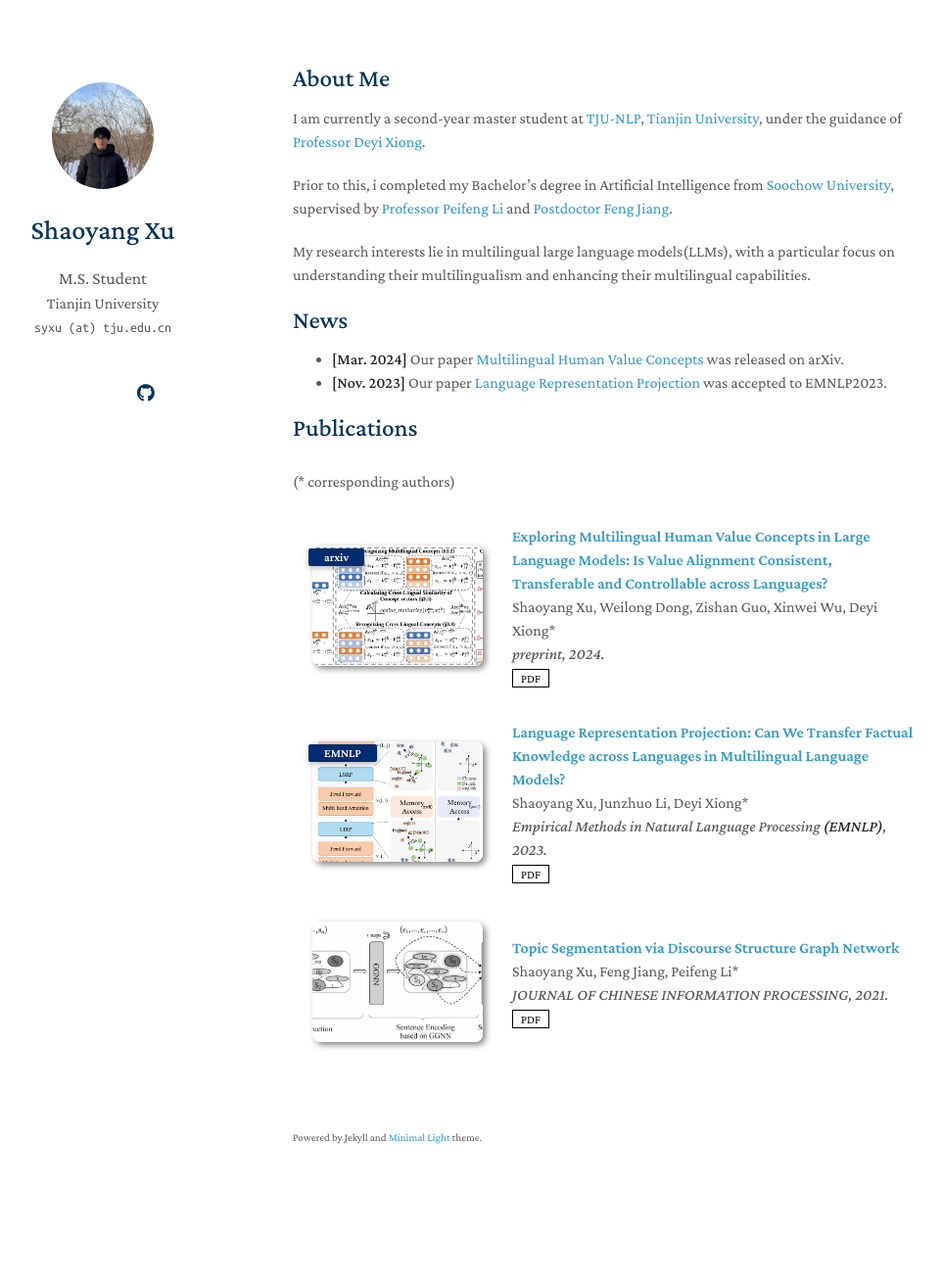
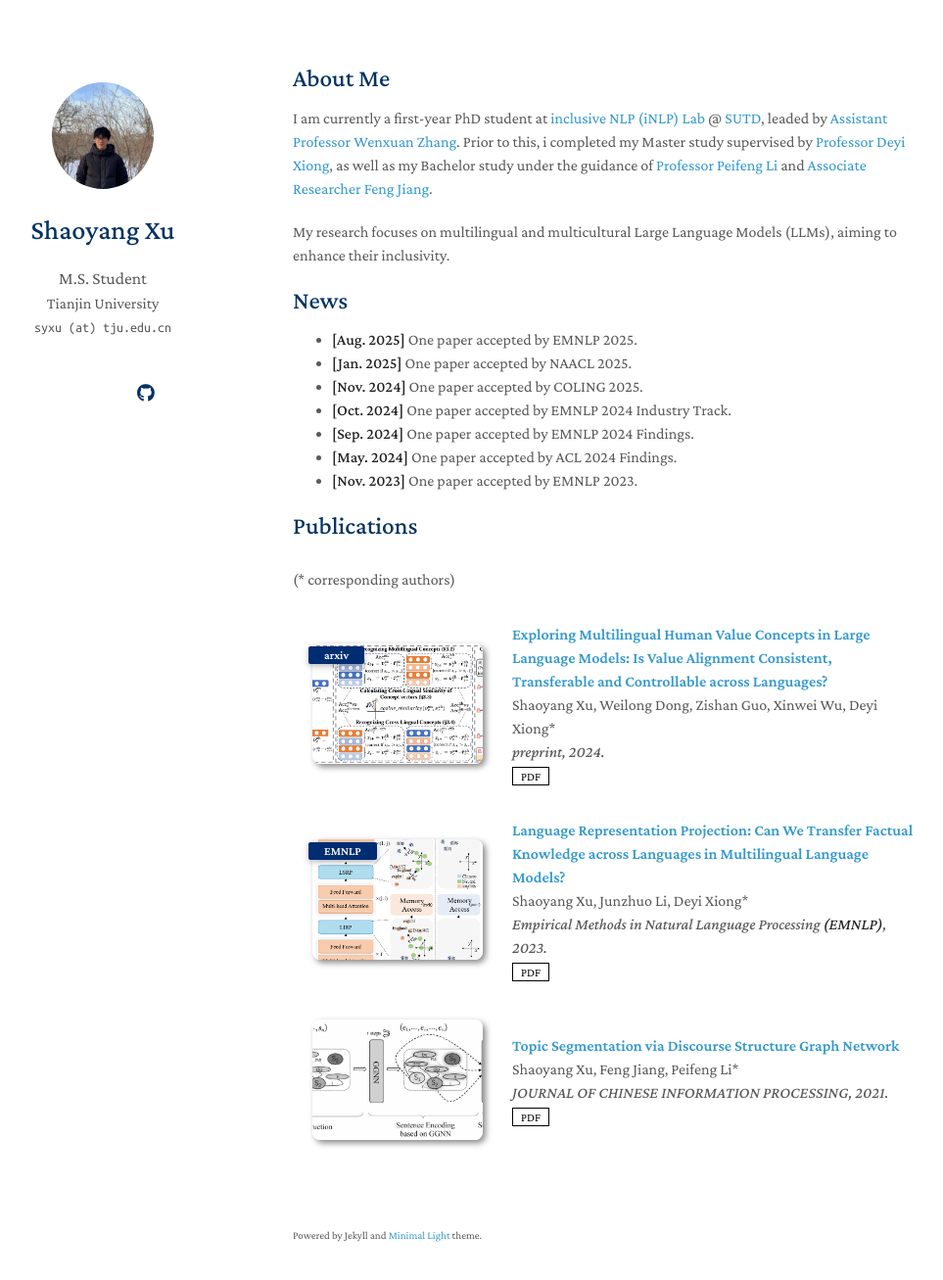
Before and after one commit to shaoyangxu/shaoyangxu.github.io, a Jekyll site: the page built from index.md, in a window 1280 px wide and 1342 px high. Shown: the top 1307 px of the window at 98% size, without its empty margins (171-1134 px from the left). Built offline with Jekyll 4.4.1, drawn with Linux system fonts in a browser that asks for light colours; nearby versions of some CDN libraries; a style sheet for code colours, icons or effects is not loaded; our own code applies the rules of GitHub Pages for plain Markdown files.

Commit message:
Update index.md

```diff
--- a/index.md
+++ b/index.md
@@ -3,16 +3,17 @@ layout: homepage
 ---
 
 ## About Me
+I am currently a first-year PhD student at [inclusive NLP (iNLP) Lab](https://github.com/iNLP-Lab) @ [SUTD](https://www.sutd.edu.sg/istd/), leaded by [Assistant Professor Wenxuan Zhang](https://isakzhang.github.io/). Prior to this, i completed my Master study supervised by [Professor Deyi Xiong](https://dyxiong.github.io/), as well as my Bachelor study under the guidance of [Professor Peifeng Li](http://web.suda.edu.cn/pfli/list.htm) and [Associate Researcher Feng Jiang](https://fjiangai.github.io/).
 
- I am currently a second-year master student at [TJU-NLP](https://tjunlp-lab.github.io/), [Tianjin University](https://www.tju.edu.cn/), under the guidance of [Professor Deyi Xiong](https://dyxiong.github.io/).
-
-Prior to this, i completed my Bachelor's degree in Artificial Intelligence from [Soochow University](https://www.suda.edu.cn/), supervised by [Professor Peifeng Li](http://web.suda.edu.cn/pfli/list.htm) and [Postdoctor Feng Jiang](https://fjiangai.github.io/).
-
-My research interests lie in multilingual large language models(LLMs), with a particular focus on understanding their multilingualism and enhancing their multilingual capabilities.
+My research focuses on multilingual and multicultural Large Language Models (LLMs), aiming to enhance their inclusivity.
 
 ## News
-
-- **[Mar. 2024]** Our paper [Multilingual Human Value Concepts](https://arxiv.org/abs/2402.18120) was released on arXiv.
-- **[Nov. 2023]** Our paper [Language Representation Projection](https://aclanthology.org/2023.emnlp-main.226.pdf) was accepted to EMNLP2023.
+- **[Aug. 2025]** One paper accepted by EMNLP 2025.
+- **[Jan. 2025]** One paper accepted by NAACL 2025.
+- **[Nov. 2024]** One paper accepted by COLING 2025.
+- **[Oct. 2024]** One paper accepted by EMNLP 2024 Industry Track.
+- **[Sep. 2024]** One paper accepted by EMNLP 2024 Findings.
+- **[May. 2024]** One paper accepted by ACL 2024 Findings.
+- **[Nov. 2023]** One paper accepted by EMNLP 2023.
 
 {% include_relative _includes/publications.md %}
```
